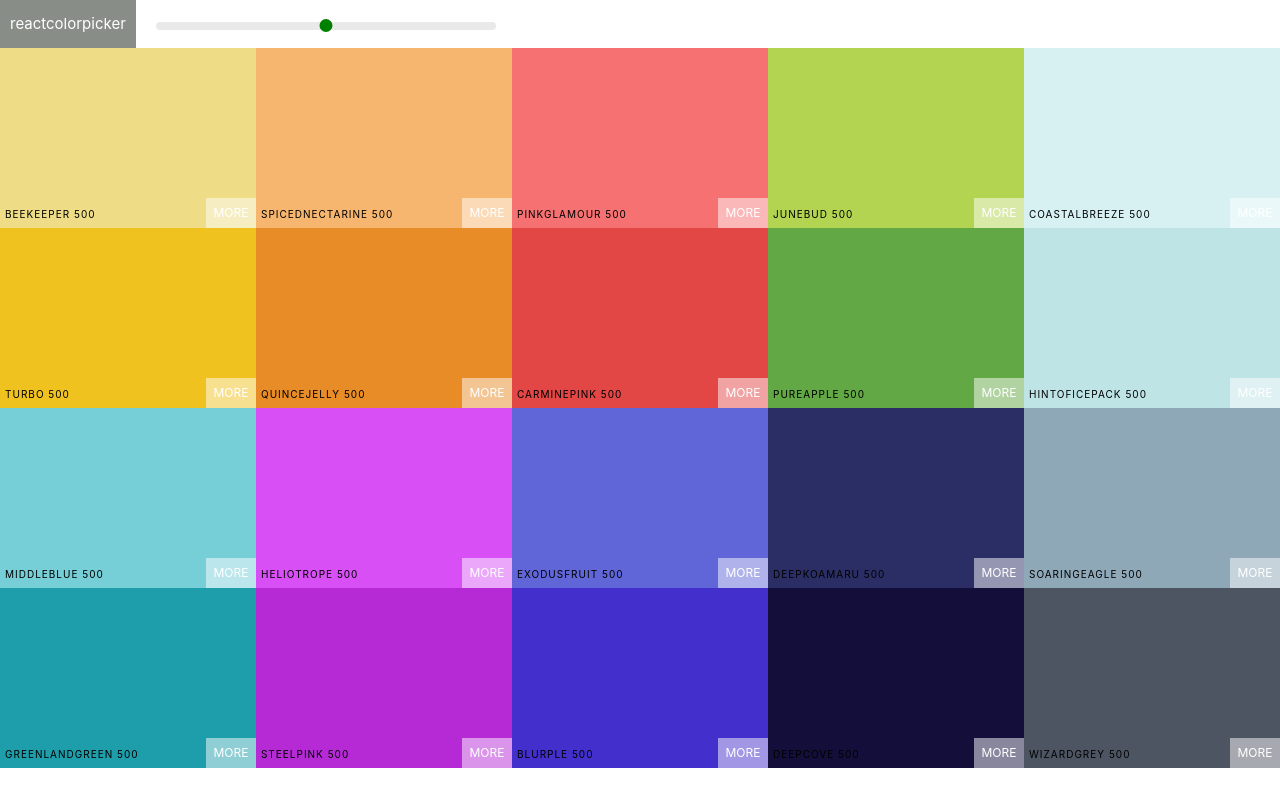
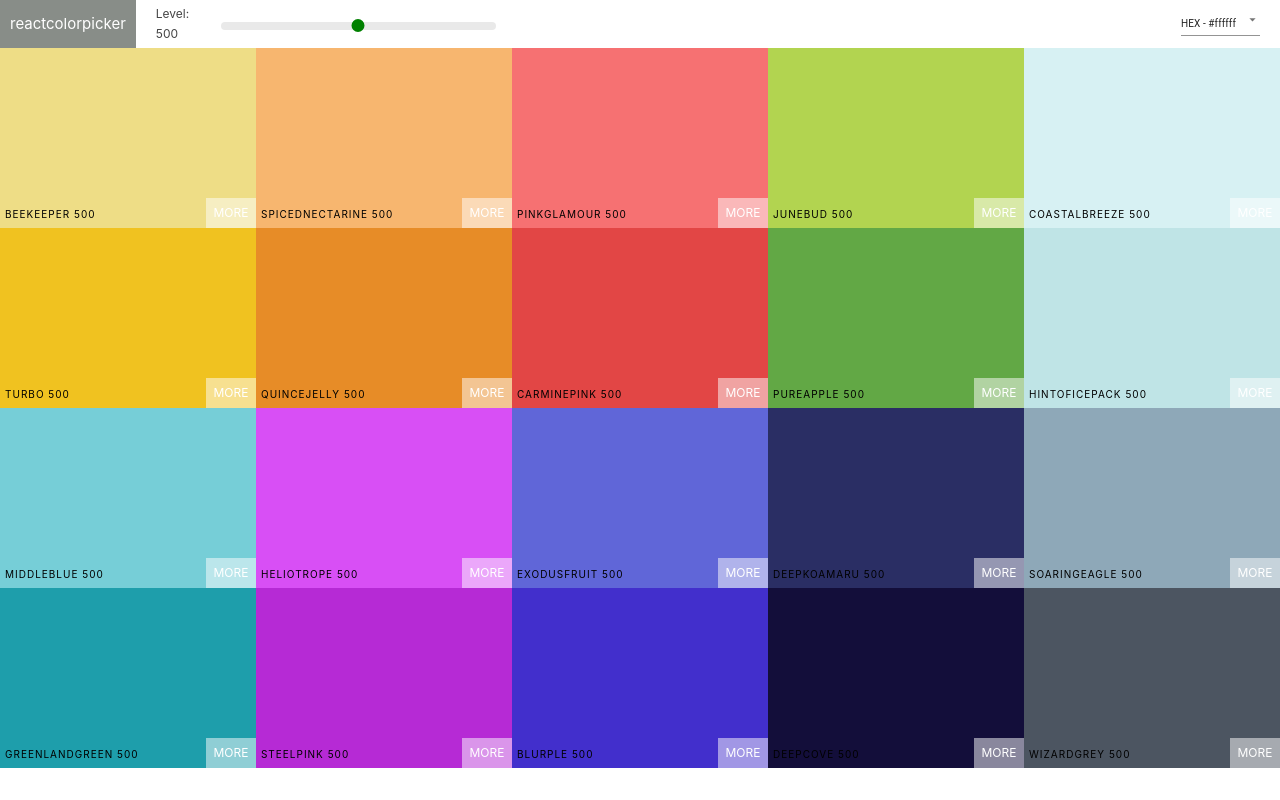
Before and after one commit to BinhHust/colors-app, a React (Create React App) app: page / in a window 1280 px wide. Built offline with nearby package versions, Linux system fonts and the light colour scheme.

Commit message:
added select and snackbar

```diff
--- a/package.json
+++ b/package.json
@@ -3,6 +3,8 @@
   "version": "0.1.0",
   "private": true,
   "dependencies": {
+    "@material-ui/core": "^4.6.0",
+    "@material-ui/icons": "^4.5.1",
     "chroma-js": "^2.1.0",
     "rc-slider": "^8.7.1",
     "react": "^16.11.0",
--- a/src/ColorBox.js
+++ b/src/ColorBox.js
@@ -22,21 +22,21 @@ class ColorBox extends Component {
   }
 
   render() {
-    const {color} = this.props;
+    const {color, format} = this.props;
     const {copied} = this.state;
 
     return (
-      <CopyToClipboard text={color.name} onCopy={this.handleChangeStateCopy}>
-        <div className="ColorBox" style={{backgroundColor: color.hex}}>
+      <CopyToClipboard text={color[format]} onCopy={this.handleChangeStateCopy}>
+        <div className="ColorBox" style={{backgroundColor: color[format]}}>
           <div
             className={`ColorBox__overlay ${copied && 'show'}`}
-            style={{backgroundColor: color.hex}}
+            style={{backgroundColor: color[format]}}
           ></div>
           <div
             className={`ColorBox__overlay-copy ${copied && 'show'}`}
           >
             <span className='ColorBox__overlay-text'>Copied !</span>
-            <span className='ColorBox__overlay-textColor'>{color.name}</span>
+            <span className='ColorBox__overlay-textColor'>{color[format]}</span>
           </div>
           <div className="ColorBox__container-copy">
             <button className="ColorBox__button-copy">Copy</button>
--- a/src/Navbar.css
+++ b/src/Navbar.css
@@ -20,7 +20,14 @@
 .Navbar__slider {
   width: 34rem;
   margin: 0 2rem;
-  display: inline-block;
+  display: flex;
+  align-items: center;
+}
+
+.Navbar__slider span {
+  flex: 20%;
+  font-size: 1.2rem;
+  margin-right: 1rem;
 }
 
 .rc-slider-track {
@@ -43,3 +50,8 @@
   width: 1.3rem;
   height: 1.3rem;
 }
+
+.Navbar__select {
+  margin-left: auto;
+  margin-right: 2rem;
+}
--- a/src/Navbar.js
+++ b/src/Navbar.js
@@ -1,21 +1,44 @@
 import React, { Component } from 'react';
 import Slider from 'rc-slider/lib/Slider';
+import Select from '@material-ui/core/Select';
+import MenuItem from '@material-ui/core/MenuItem';
+import Snackbar from '@material-ui/core/Snackbar';
+import IconButton from '@material-ui/core/IconButton';
+import CloseIcon from '@material-ui/icons/Close';
 import 'rc-slider/assets/index.css';
 import './Navbar.css';
 
 class Navbar extends Component {
   constructor(props) {
     super(props);
-    this.state = {  }
+    this.state = {
+      format: 'hex',
+      open: false
+    }
+
+    this.handleChangeFormat = this.handleChangeFormat.bind(this);
+    this.closeSnackbar = this.closeSnackbar.bind(this);
   }
+
+  handleChangeFormat(e) {
+    this.setState({format: e.target.value, open: true});
+    this.props.changeFormat(e.target.value);
+  }
+
+  closeSnackbar() {
+    this.setState({open: false})
+  }
+
   render() {
     const {level, handleChangeLevel} = this.props;
+    const {format, open} = this.state;
     return (
       <div className="Navbar">
         <div className="Navbar__logo">
           <a className="Navbar__link">reactcolorpicker</a>
         </div>
         <div className="Navbar__slider">
+          <span>Level: {level}</span>
           <Slider
               defaultValue={level}
               min={100}
@@ -24,6 +47,33 @@ class Navbar extends Component {
               onAfterChange={handleChangeLevel}
           />
         </div>
+        <div className="Navbar__select">
+          <Select value={format} onChange={this.handleChangeFormat}>
+            <MenuItem value='hex'>HEX - #ffffff</MenuItem>
+            <MenuItem value='rgb'>RGB - rgb(255, 255, 255)</MenuItem>
+            <MenuItem value='rgba'>RGBA - rgba(255, 255, 255, 1.0)</MenuItem>
+          </Select>
+        </div>
+        <Snackbar
+          anchorOrigin={{vertical: "bottom", horizontal: "left"}}
+          open={open}
+          autoHideDuration={3000}
+          message={<span id="message-id">Change Format To {format.toUpperCase()}</span>}
+          ContentProps={{
+            "aria-describedby": "message-id"
+          }}
+          onClose={this.closeSnackbar}
+          action={[
+            <IconButton>
+              <CloseIcon
+                onClick={this.closeSnackbar}
+                color="inherit"
+                key='close'
+                aria-label='close'
+              ></CloseIcon>
+            </IconButton>
+          ]}
+        />
       </div>
     );
   }
--- a/src/Palette.js
+++ b/src/Palette.js
@@ -7,28 +7,35 @@ class Palette extends Component {
   constructor(props) {
     super(props);
     this.state = {
-      level: 500
+      level: 500,
+      format: 'hex'
     }
 
     this.handleChangeLevel = this.handleChangeLevel.bind(this);
+    this.changeFormat = this.changeFormat.bind(this);
   }
 
   handleChangeLevel(level) {
     this.setState({ level });
   }
 
+  changeFormat(val) {
+    this.setState({format: val})
+  }
+
   render() {
     const {paletteName, id, emoji, colors} = this.props.palette;
-    const {level} = this.state;
+    const {level, format} = this.state;
 
     const colorBoxes = colors[level].map(color => (
-      <ColorBox color={color} key={color.name}/>
+      <ColorBox color={color} key={color.name} format={format}/>
     ));
     return (
       <div className="Palette">
         <Navbar
           level={level}
           handleChangeLevel={this.handleChangeLevel}
+          changeFormat={this.changeFormat}
         />
         <div className="Palette-colors">
           {colorBoxes}
@@ -41,6 +48,9 @@ class Palette extends Component {
 export default Palette;
 
 /*
--Palette
- -ColorBox (s)
+- Palette
+  - Navbar : level
+    - Slider
+  - ColorBox (s) : copied
+    - CopyToClipboard
 */
```
Also changed, not shown: 1 other file (tests, documents, lock files or other folders).
